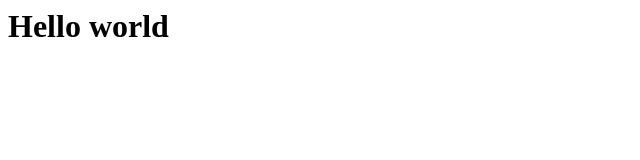
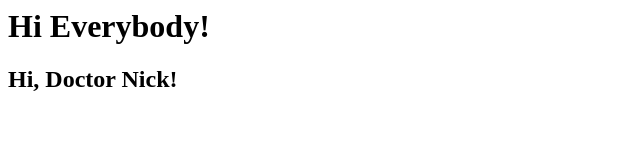
Before and after one commit to pmancoll/pmancoll.github.io, a plain HTML site: page Index.html in a window 1280 px wide. Shown: the whole page, without its empty margins (0-640 px from the left). Drawn offline with Linux system fonts and the light colour scheme.

Commit message:
Update Index.html

```diff
--- a/Index.html
+++ b/Index.html
@@ -1 +1 @@
-<h1>Hello world</h1>
+<h1>Hi Everybody!</h1> <h2> Hi, Doctor Nick!</h2>
```
